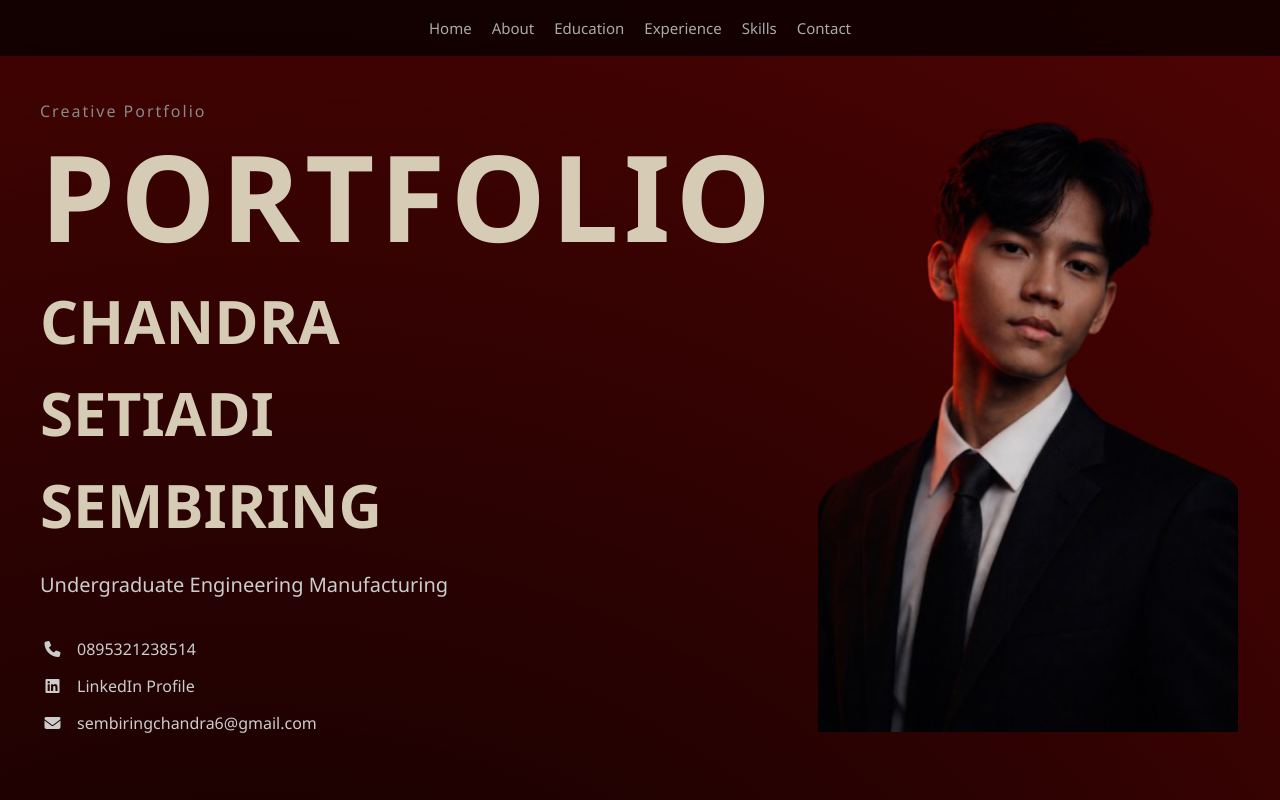
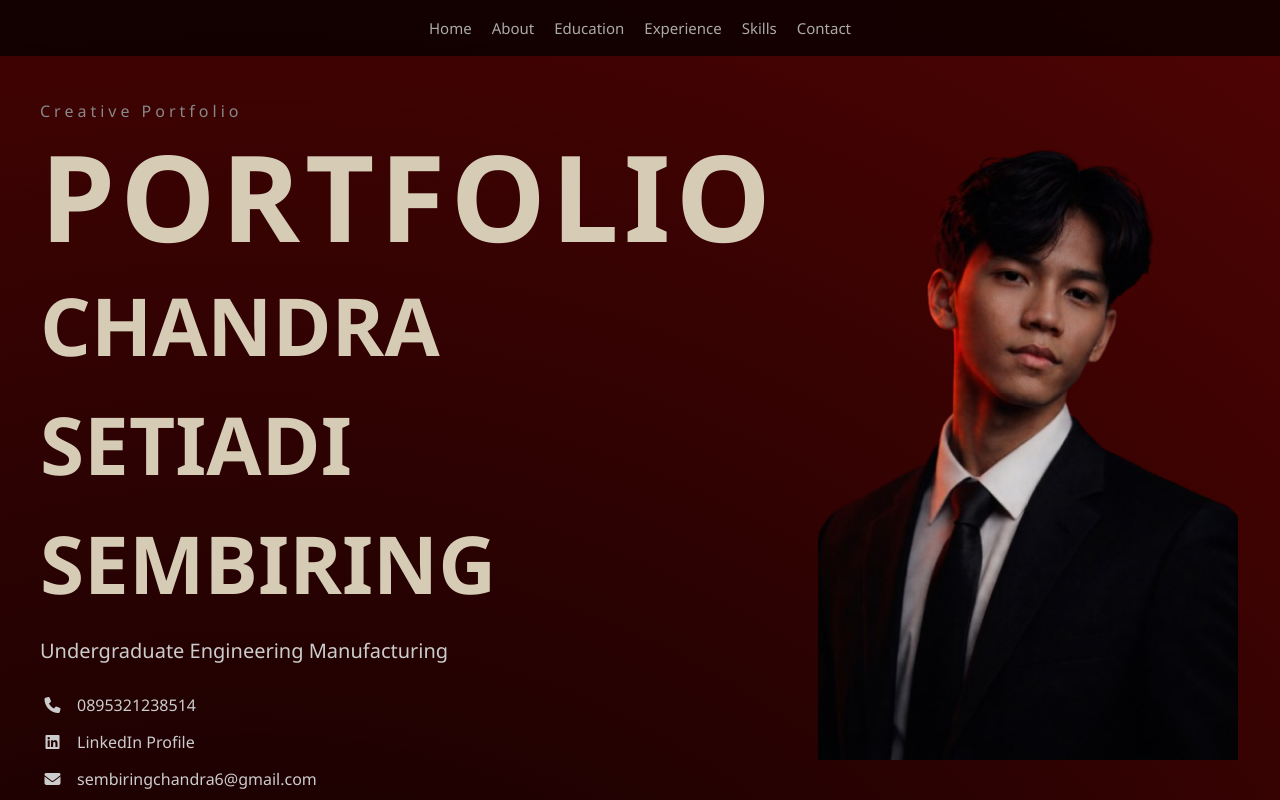
Before and after one commit to sembiringchandra6/portofolio-all-device, a plain HTML site: page index.html in a window 1280 px wide. Shown: the top 800 px of the page. Drawn offline with Linux system fonts and the light colour scheme.

Commit message:
Update index porto.html

```diff
--- a/index.html
+++ b/index.html
@@ -107,9 +107,12 @@ nav a:hover{
 }
 
 .small-text{
+   position:relative;
+   left:0;
+   top:0;
     color:#888;
     margin-bottom:20px;
-    letter-spacing:2px;
+    letter-spacing:4px;
 }
 
 .big-text{
@@ -123,43 +126,33 @@ nav a:hover{
 }
 
 .custom-name{
-    margin-top:30px;
-
     display:flex;
     flex-direction:column;
     gap:10px;
+   margin:20px 0;
 }
 
 .custom-name span{
-    font-size:clamp(30px,5vw,60px);
+    font-size:clamp(40px,7vw,80px);
     font-weight:700;
     color:#d6cbb5;
-    opacity:0;
-}
-
-.nama-kiri{
-    animation:slideLeft 1s ease forwards;
-}
-
-.nama-kanan-atas{
-    animation:slideRight 1s ease forwards;
-    animation-delay:0.5s;
-}
-
-.nama-kanan-bawah{
-    animation:slideUp 1s ease forwards;
-    animation-delay:1s;
+    animation:slidelft 1s ease forwards;
 }
 
 .title{
-    margin-top:25px;
+    position:relative;
+   left:0;
+   top:0;
+   margin:20px 0;
     color:#ccc;
     font-size:clamp(14px,2vw,20px);
 }
 
 .hero-info{
-    margin-top:40px;
-
+    position:relative;
+   lef:0;
+   bottom:0;
+   margin-top:30px;
     display:flex;
     flex-direction:column;
     gap:15px;
@@ -599,6 +592,7 @@ nav a:hover{
 <section id="home" class="hero">
 <div class="hero-container container">
 
+    <!-- KIRI -->
     <div class="hero-left">
 
         <p class="small-text">Creative Portfolio</p>
@@ -633,13 +627,13 @@ nav a:hover{
         </div>
     </div>
 
+    <!-- KANAN -->
     <div class="hero-image">
         <img src="foto-back.png" alt="foto-back">
     </div>
 
 </div>
 </section>
-
 <!-- ABOUT -->
 <section id="about" class="hidden">
 <div class="about-container container">
@@ -762,6 +756,5 @@ const observer = new IntersectionObserver((entries)=>{
 const hiddenElements = document.querySelectorAll('.hidden');
 hiddenElements.forEach((el)=>observer.observe(el));
 </script>
-
 </body>
 </html>
```
Lines whose indentation alone changed are shown as unchanged.
